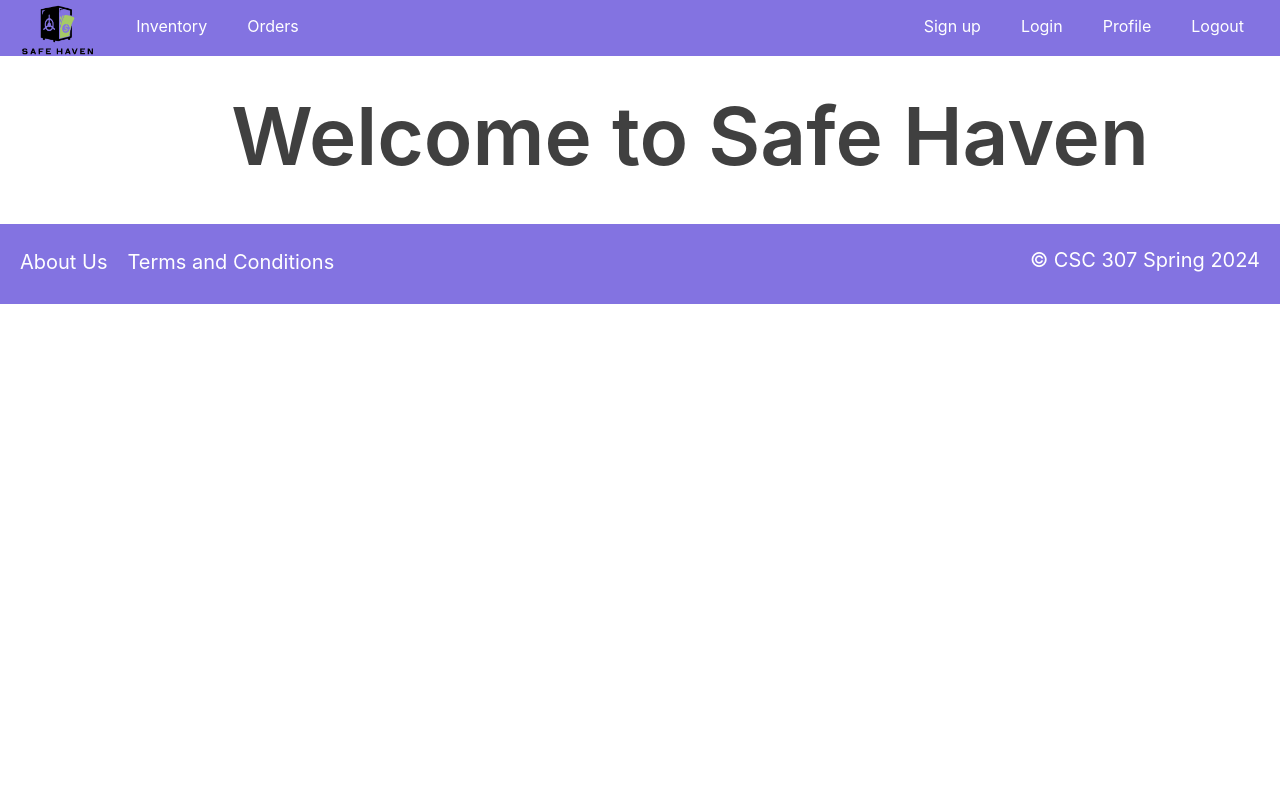
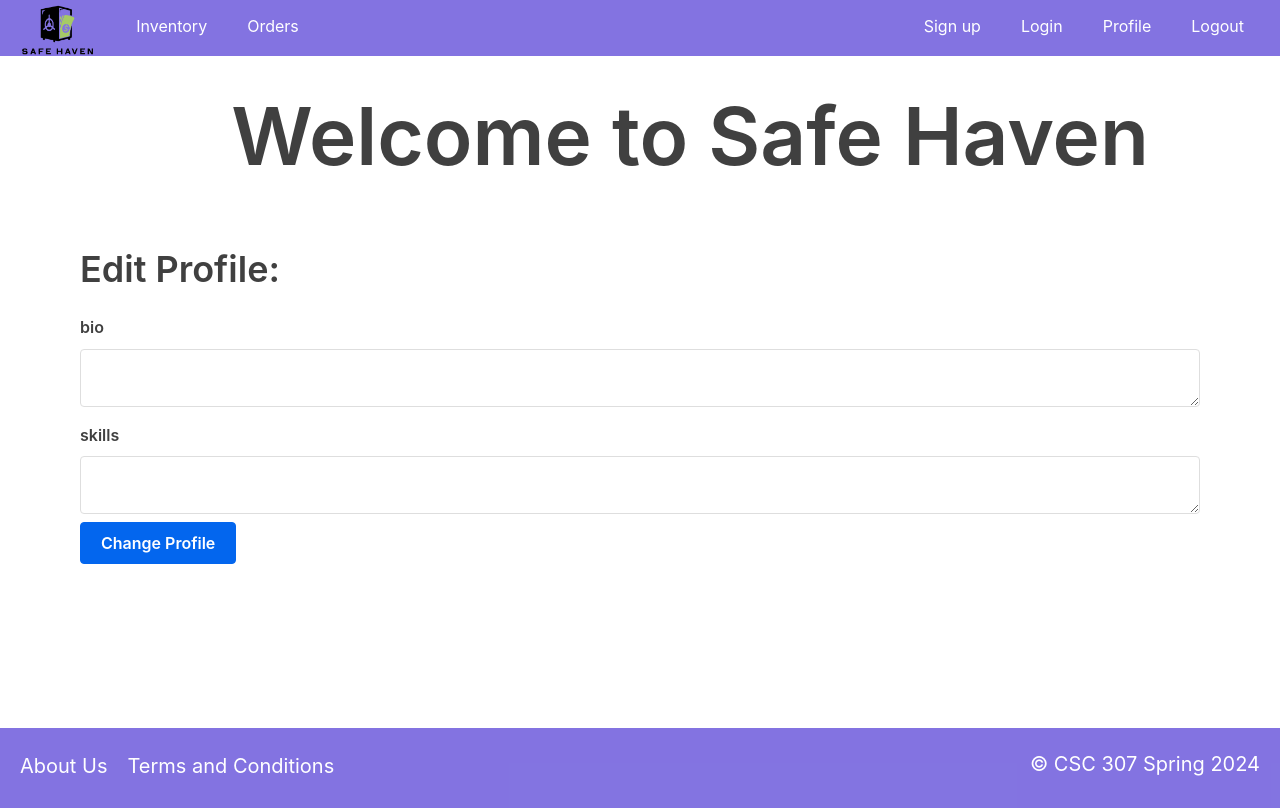
Before and after one commit to sjohn198/SafeHaven, a React (Vite) app in the folder packages/react-frontend/: page /profile/edit in a window 1280 px wide. Built offline with nearby package versions, Linux system fonts and the light colour scheme.

Commit message:
added profile deletion and profile editing ability

```diff
--- a/packages/react-frontend/src/Components/Navbar.jsx
+++ b/packages/react-frontend/src/Components/Navbar.jsx
@@ -9,6 +9,7 @@ import AddOrders from "../Views/AddOrders";
 import OrderStatistics from "../Views/OrderStatistics";
 import ProfilePage from "../Views/Profile";
 import ProductPage from "../Views/ProductPage"; // Import ProductPage component
+import EditProfile from "../Views/EditProfile";
 import "../Styles/Navbar.css";
 
 function App() {
@@ -27,6 +28,7 @@ function App() {
         <Route path="/add-orders" element={<AddOrders />} />
         <Route path="/statistics" element={<OrderStatistics />} />
         <Route path="/profile" element={<ProfilePage user_id={user} />} />
+        <Route path="/profile/edit" element={<EditProfile/>} />
         <Route path="/" element={<HomePage />} />
         <Route path="/product/:id" element={<ProductPage />} />
       </Routes>
--- /dev/null
+++ b/packages/react-frontend/src/Components/ProfileEdit.jsx
@@ -0,0 +1,44 @@
+import React, { useState } from "react";
+
+function ProfileEdit(props) {
+  const [userProfile, setLogin] = useState({
+    bio: "",
+    skills: ""
+  });
+
+  function handleChange(event) {
+    const { name, value } = event.target;
+    if (name === "skills") {
+      setLogin({ bio: userProfile["bio"], skills: value });
+    } else setLogin({ bio: value, skills: userProfile["skills"] });
+  }
+
+  function submitForm() {
+    props.handleSubmit(userProfile);
+    setLogin({ bio: "", skills: "" });
+  }
+
+  return (
+    <form>
+      <label htmlFor="bio">bio</label>
+      <textarea
+        type="text"
+        name="bio"
+        id="bio"
+        value={userProfile.bio}
+        onChange={handleChange}
+      />
+      <label htmlFor="skills">skills</label>
+      <textarea
+        type="text"
+        name="skills"
+        id="skills"
+        value={userProfile.skills}
+        onChange={handleChange}
+      />
+      <input type="button" value="Change Profile" onClick={submitForm} />
+    </form>
+  );
+}
+
+export default ProfileEdit;
--- a/packages/react-frontend/src/Styles/Profile.css
+++ b/packages/react-frontend/src/Styles/Profile.css
@@ -18,7 +18,7 @@
   display: flex;
   justify-content: center;
   align-items: center;
-  padding: 1%;
+  padding: 10px;
 }
 
 .centered-button {
--- /dev/null
+++ b/packages/react-frontend/src/Views/EditProfile.jsx
@@ -0,0 +1,34 @@
+import React, { useState, useEffect } from "react";
+import ProfileEdit from "../Components/ProfileEdit";
+import "../Styles/Profile.css";
+import Cookies from "js-cookie";
+import { addAuthHeader } from "../Components/helpers";
+import { useNavigate } from "react-router-dom";
+
+function EditProfile() {
+  const navigate = useNavigate();
+  function changeProfile(profile){
+    fetch("http://localhost:8000/users/profile", {
+      method: "POST",
+      headers: addAuthHeader({
+        "Content-Type": "application/json"
+      }),
+      body: JSON.stringify(profile)
+    })
+      .then((response) => {
+        if (!response.ok) {
+          // Handle the case where the server returns an error
+          throw new Error("User Not Found (Invalid Token)");
+        }
+        navigate("/profile");
+      });
+  }
+  return (
+    <div className="ProductList">
+      <h1>Edit Profile:</h1>
+      <ProfileEdit handleSubmit={changeProfile} />
+    </div>
+  );
+}
+
+export default EditProfile;
--- a/packages/react-frontend/src/Views/Profile.jsx
+++ b/packages/react-frontend/src/Views/Profile.jsx
@@ -78,6 +78,9 @@ function Profile() {
         }
     });
   }
+  function editProfile() {
+    navigate("/profile/edit");
+  }
 
   return (
     <div>
@@ -114,6 +117,9 @@ function Profile() {
         </div>
       </div>
       <div className="button-container">
+        <button className="centered-button" onClick={editProfile}>Edit Profile</button>
+      </div>
+      <div className="button-container">
         <button className="centered-button" onClick={deleteProfile}>Delete Profile</button>
       </div>
       <div className="bottom-margin"></div>
```
Also changed, not shown: 2 other files (tests, documents, lock files or other folders).
